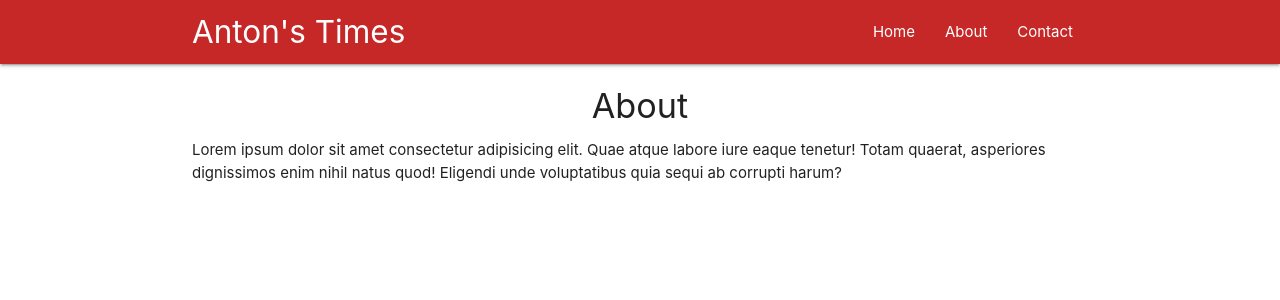
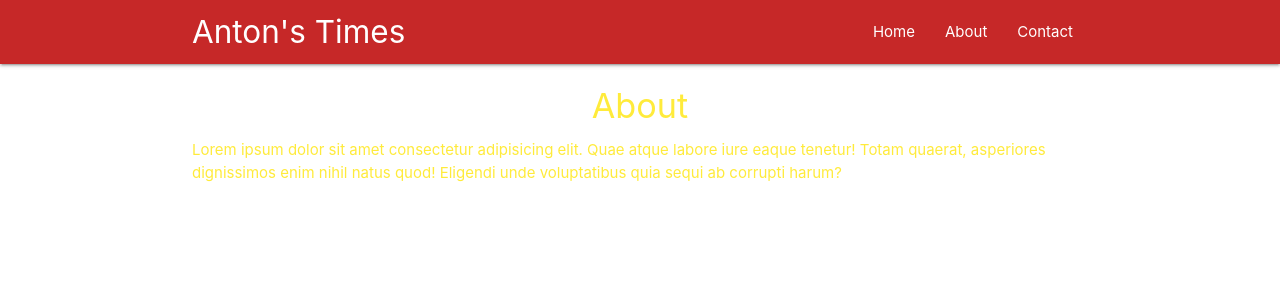
Before and after one commit to antosha-85/Trainings, a React (Create React App) app in the folder net4/: page /about in a window 1280 px wide. Shown: the top 300 px of the page. Built offline with nearby package versions, Linux system fonts and the light colour scheme.

Commit message:
Created a hoc component, which is a wrapper div that changes text color randomly

```diff
--- a/net4/src/components/About.js
+++ b/net4/src/components/About.js
@@ -1,4 +1,5 @@
 import React from "react";
+import RandomColor from "../hoc/RandomColor";
 const About = () => {
   return (
     <div className="container">
@@ -13,4 +14,4 @@ const About = () => {
   );
 };
 
-export default About;
+export default RandomColor(About);
--- a/net4/src/components/Navbar.js
+++ b/net4/src/components/Navbar.js
@@ -2,7 +2,7 @@ import React from "react";
 import { Link, NavLink, withRouter } from "react-router-dom";
 
 const Navbar = (props) => {
-    console.log('props', props)
+  console.log("props", props);
   setTimeout(() => {
     props.history.push("/about");
   }, 2000);
--- /dev/null
+++ b/net4/src/hoc/RandomColor.js
@@ -0,0 +1,16 @@
+import React from "react";
+
+const RandomColor = (WrappedComponent) => {
+  const colors = ["red", "pink", "organge", "blue", "green", "yellow"];
+  const randomColor = colors[Math.floor(Math.random() * 6)];
+  const className = `${randomColor}-text`;
+  return (props) => {
+    return (
+      <div className={className}>
+        <WrappedComponent {...props} />
+      </div>
+    );
+  };
+};
+
+export default RandomColor;
```
Also changed, not shown: 1 other file (tests, documents, lock files or other folders).
